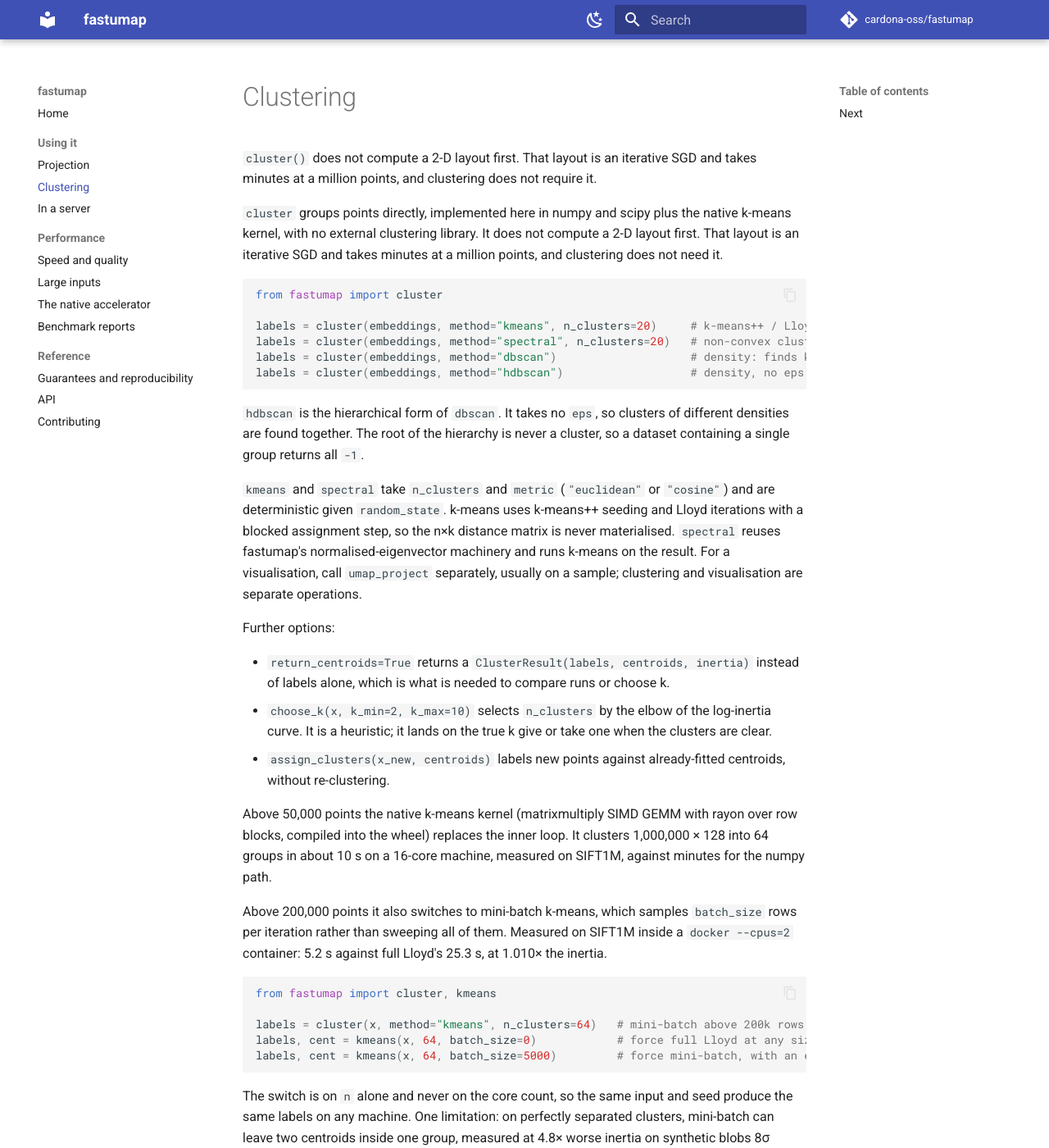
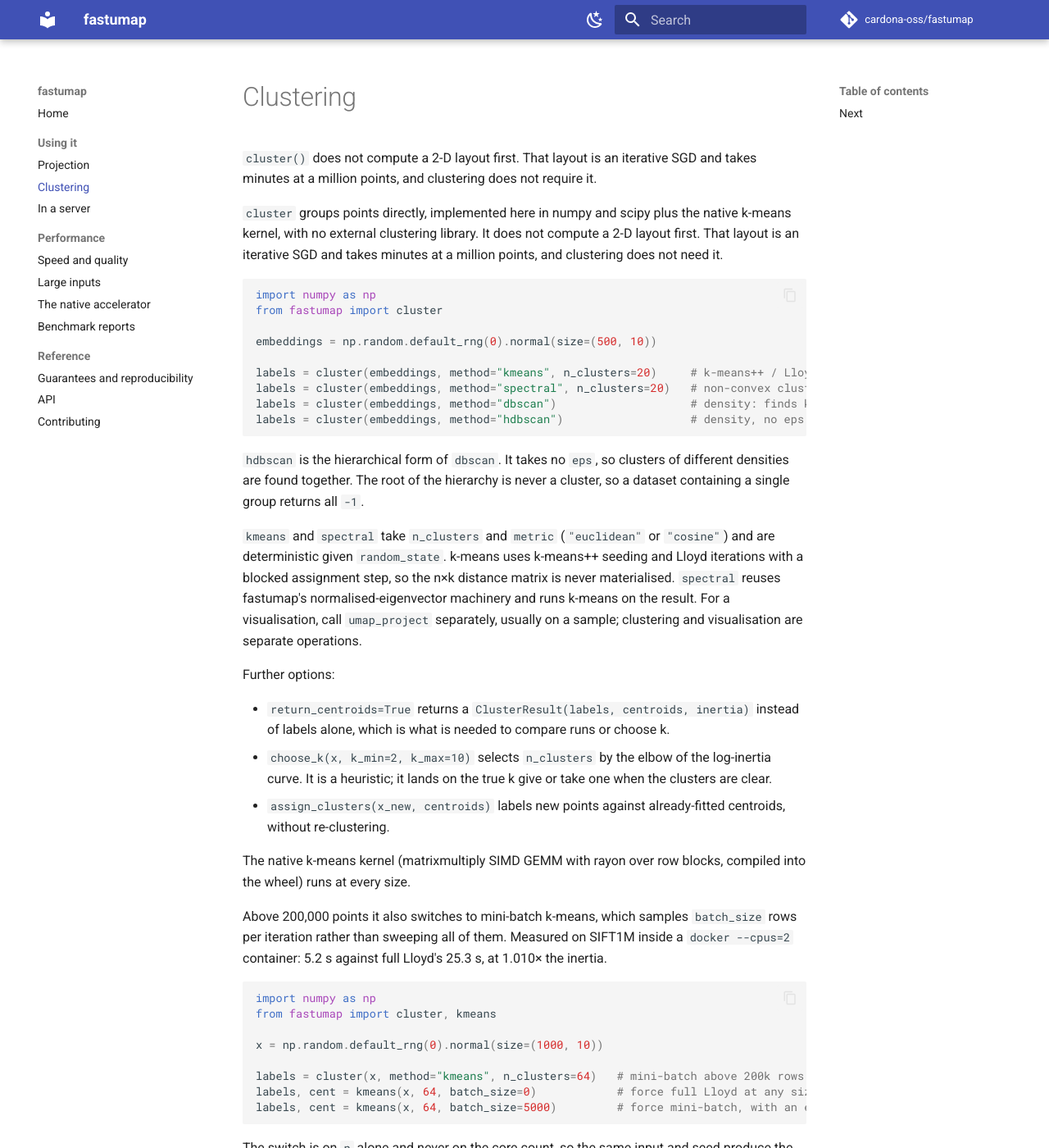
Before and after one commit to jorgeecardona/fastumap, an MkDocs documentation site: the page built from docs/site/clustering.md, in a window 1280 px wide and 1400 px high. Shown: the whole window at 82% size. Built offline with MkDocs 1.6.1 and Material for MkDocs 9.7.7, drawn with Linux system fonts in a browser that asks for light colours; comment, search, counter and statistics services are not loaded; some of the changed text lies outside the part shown.

Commit message:
docs: apply docs-audit fixes 1–10 (fastumap 0.3.2)
Fix 1: add macOS arm64 and x86_64 to prebuilt-wheels list (README,
       AGENTS.md, rust/README.md).
Fix 2: remove stale "50,000 points" and unsourced "10 s on 16-core"
       performance claims from README.
Fix 3: remove 4.8x inertia claim from kmeans/cluster docstrings
       (clustering.py, _kmeans.py); note the open issue instead.
Fix 4: rust/README.md: repo URL → cardona-oss/fastumap; fallback →
       ImportError; accelerator_active always True; drop NumPy comparison.
Fix 5: README densmap/chunk_count description made accurate.
Fix 6: "~10k" → "roughly 20,000 points" in README, AGENTS.md, pyproject.toml.
Fix 7: docs/site/benchmarks.md: replace false "one command" claim.
Fix 8: README code snippets: add variable definitions to all examples.
Fix 9: docs/site/api.md: add ChooseKResult to clustering members list;
       pyproject.toml umap_project accepts list updated.
Fix 10: em dashes removed from README, AGENTS.md, CHANGELOG.md, pyproject.toml,
        rust/README.md, Makefile, docs/blog/numba-free-umap.md,
        docs/site/benchmarks.md, docs/site/large-inputs.md, bench/report.py,
        src/fastumap/__init__.py, src/fastumap/graph.py, src/fastumap/_threads.py,
        src/fastumap/projection.py, src/fastumap/metrics.py.
        Rule: label ≤ 4 words → ": "; longer clause → ". " + capitalise;
        paired dashes → parentheses.

````diff
--- a/README.md
+++ b/README.md
@@ -70,6 +71,12 @@ Categorical labels passed as `y` inform the layout: same-label points attract, s
 is separable in the input space stays separable in 2-D instead of interleaving.
 
 ```python
+import numpy as np
+from fastumap import umap_project
+
+x = np.random.default_rng(0).normal(size=(500, 10))
+labels = np.array([0] * 250 + [1] * 250)
+
 xy = umap_project(x, 2, y=labels)                     # labels: one int per point, -1 = unlabelled
 xy = umap_project(x, 2, y=labels, target_weight=0.9)  # lean harder on the labels
 ```
@@ -91,7 +98,10 @@ kernel, with no external clustering library. It does not compute a 2-D layout fi
 is an iterative SGD and takes minutes at a million points, and clustering does not need it.
 
 ```python
+import numpy as np
 from fastumap import cluster
+
+embeddings = np.random.default_rng(0).normal(size=(500, 10))
 
 labels = cluster(embeddings, method="kmeans", n_clusters=20)     # k-means++ / Lloyd
 labels = cluster(embeddings, method="spectral", n_clusters=20)   # non-convex clusters
@@ -114,21 +124,23 @@ Further options:
 
 - `return_centroids=True` returns a `ClusterResult(labels, centroids, inertia)` instead of labels
   alone, which is what is needed to compare runs or choose k.
-- `choose_k(x, k_min=2, k_max=10)` selects `n_clusters` by the elbow of the log-inertia curve. It is a heuristic;
-  it lands on the true k give or take one when the clusters are clear.
+- `choose_k(x, k_min=2, k_max=10)` selects `n_clusters` by the elbow of the log-inertia curve.
+  It is a heuristic; it lands on the true k give or take one when the clusters are clear.
 - `assign_clusters(x_new, centroids)` labels new points against already-fitted centroids, without
   re-clustering.
 
-Above 50,000 points the native k-means kernel (matrixmultiply SIMD GEMM with rayon over row
-blocks, compiled into the wheel) replaces the inner loop. It clusters 1,000,000 × 128 into 64
-groups in about 10 s on a 16-core machine, measured on SIFT1M, against minutes for the numpy path.
+The native k-means kernel (matrixmultiply SIMD GEMM with rayon over row blocks, compiled into the
+wheel) runs at every size.
 
 Above 200,000 points it also switches to mini-batch k-means, which samples `batch_size` rows per
 iteration rather than sweeping all of them. Measured on SIFT1M inside a `docker --cpus=2`
 container: 5.2 s against full Lloyd's 25.3 s, at 1.010× the inertia.
 
 ```python
+import numpy as np
 from fastumap import cluster, kmeans
+
+x = np.random.default_rng(0).normal(size=(1000, 10))
 
 labels = cluster(x, method="kmeans", n_clusters=64)   # mini-batch above 200k rows
 labels, cent = kmeans(x, 64, batch_size=0)            # force full Lloyd at any size
@@ -136,11 +148,7 @@ labels, cent = kmeans(x, 64, batch_size=5000)         # force mini-batch, with a
 ```
 
 The switch is on `n` alone and never on the core count, so the same input and seed produce the
-same labels on any machine. One limitation: on perfectly separated clusters, mini-batch can leave
-two centroids inside one group, measured at 4.8× worse inertia on synthetic blobs 8σ apart. Its
-running-mean update cannot move a centroid back across an empty gap, where full Lloyd's recompute
-can. Real embeddings overlap and do not trigger this (MNIST measures 1.013× Lloyd), and
-`batch_size=0` disables the switch.
+same labels on any machine. `batch_size=0` disables the switch.
 
 <!-- --8<-- [end:clustering] -->
 ## Quality relative to umap-learn
@@ -171,7 +179,7 @@ is the trade-off UMAP addresses.
 
 umap-learn's times reuse the numba compilation from its first fit in the same process. A fresh
 process pays roughly 20 s of compilation on every invocation, which fastumap does not pay. Above
-about 50,000 points fastumap's exact O(n²) neighbour search becomes the bottleneck;
+roughly 20,000 points fastumap's exact O(n²) neighbour search becomes the bottleneck;
 `pip install fastumap[ann]` addresses that, described below. Raising `chunk_count` (default 1)
 recovers most of the remaining local-overlap gap at proportional cost, and remains deterministic.
 
@@ -217,8 +225,13 @@ Recomputing the whole layout on every request is unnecessary. Fit once, then pla
 the existing layout:
 
 ```python
+import numpy as np
 from fastumap import fit, transform
 from fastumap.projection import UMAPModel
+
+rng = np.random.default_rng(0)
+window = rng.normal(size=(500, 10))   # training data
+pts = rng.normal(size=(5, 10))        # new points to place
 
 model = fit(window, 2)                                 # cache it
 xy, fit_distance = transform(model, pts, return_distances=True)   # coords + per-point fit
@@ -251,17 +264,16 @@ sparse input are not supported: densify sparse input first, and refit when the w
 
 fastumap ships a compiled Rust extension, `fastumap._accel`, inside the wheel. It reimplements the
 SGD layout kernel and the k-means kernel. The prebuilt wheels (abi3, Python 3.11+; Linux x86_64
-and aarch64/Graviton, musllinux for Alpine, and Windows x86_64) carry it, so it is used
-automatically. macOS has no prebuilt wheel yet and builds from the sdist, which requires a Rust
-toolchain, as does any other platform without a prebuilt wheel.
+and aarch64/Graviton, musllinux for Alpine, macOS arm64 and x86_64, and Windows x86_64) carry it,
+so it is used automatically. Any other platform builds from the sdist, which requires a Rust
+toolchain.
 
 The extension is required. If it is absent, for instance in an unbuilt source checkout, fastumap
 raises `ImportError` and tells you to install the wheel or run `uv sync`. It does not fall back to
 a slower path without telling you.
 
-Because the kernel performs umap-learn's in-place walk rather than the fallback's per-epoch
-approximation, it produces a different, higher-quality layout for the same seed. The active path
-can be queried:
+The kernel runs umap-learn's in-place SGD walk. `densmap=True` and `chunk_count > 1` use a numpy
+loop instead and are not affected by this path. The active path can be queried:
 
 ```python
 import fastumap
--- a/docs/site/benchmarks.md
+++ b/docs/site/benchmarks.md
@@ -1,6 +1,8 @@
 # Benchmark reports
 
-Every number quoted on this site and in the README is generated by one command:
+`make bench-report` regenerates the projection quality and k-means numbers. The import table, the
+ANN table, the BLAS numbers, the `transform` 72%, and the `init` 6.4x and 1.2x numbers are not
+generated by this command; those are measured separately. Run:
 
 ```bash
 make bench-report
--- a/rust/README.md
+++ b/rust/README.md
@@ -1,26 +1,26 @@
 # fastumap native kernels (`fastumap._accel`)
 
-The compiled Rust extension built into [fastumap](https://gitlab.com/jorgeecardona/fastumap). Two
+The compiled Rust extension built into [fastumap](https://gitlab.com/cardona-oss/fastumap). Two
 kernels: the SGD layout (`optimize_layout`) and k-means (`kmeans`). Built with PyO3 + maturin,
-shipped **inside the fastumap wheel** — no separate package.
+shipped **inside the fastumap wheel**: no separate package.
 
 - Prebuilt wheel for your platform: the kernel is always there.
-- sdist (no wheel): needs a Rust toolchain to compile. Without one, fastumap falls back to the
-  pure-NumPy path.
+- sdist (no wheel): needs a Rust toolchain to compile. Without one, `import fastumap` raises
+  `ImportError`.
 
-`fastumap.accelerator_active()` reports which path is in use.
+`fastumap.accelerator_active()` always returns `True`.
 
 ## Rationale
 
 - **Concurrency.** The loop runs with the GIL released, so concurrent `asyncio.to_thread`
   calls execute in parallel, and Rust's borrow checker precludes data races.
-- **Fast cold start.** The extension is a small `.so` that imports in milliseconds — no runtime
-  JIT and no 172 MB of llvmlite — so it preserves fastumap's fast import even on a
-  fractional-vCPU host. Prebuilt wheels cover x86_64 and aarch64/Graviton.
-- **Fidelity.** It does umap-learn's true in-place (Hogwild) edge walk. The NumPy path only
-  approximates that with a per-epoch snapshot. So the kernel is both faster and slightly higher
-  overlap — and it gives a different (better) layout than the NumPy fallback for the same seed.
-  See fastumap's Reproducibility section.
+- **Fast cold start.** The extension is a small `.so` that imports in milliseconds (no runtime
+  JIT and no 172 MB of llvmlite) so it preserves fastumap's fast import even on a
+  fractional-vCPU host. Prebuilt wheels cover Linux x86_64, aarch64/Graviton, macOS arm64 and
+  x86_64, and Windows x86_64.
+- **Fidelity.** It does umap-learn's true in-place (Hogwild) edge walk, which is the default path.
+  (`densmap=True` and `chunk_count > 1` use a numpy loop instead.) See fastumap's Reproducibility
+  section.
 
 ## Benchmarks
 
@@ -34,12 +34,12 @@ graph and initialisation:
 
 Output is deterministic run to run. These figures were taken on a swap-loaded machine; an
 unloaded host shows a wider margin. The distribution is a single **abi3** wheel (`cp311-abi3`)
-compatible with Python 3.11 and later — one build, no per-version rebuild.
+compatible with Python 3.11 and later: one build, no per-version rebuild.
 
 ## Building
 <!-- --8<-- [start:building] -->
 
-Run from the repository root — maturin reads the root `pyproject.toml` (its `[tool.maturin]`
+Run from the repository root: maturin reads the root `pyproject.toml` (its `[tool.maturin]`
 points `manifest-path` at this `rust/Cargo.toml`) and builds the whole `fastumap` wheel, Python
 plus extension:
 
--- a/src/fastumap/__init__.py
+++ b/src/fastumap/__init__.py
@@ -1,4 +1,4 @@
-"""fastumap — fast, import-light UMAP and clustering.
+"""fastumap: fast, import-light UMAP and clustering.
 
 The public surface is small on purpose. ``umap_project`` / ``spectral_project`` build layouts.
 ``cluster`` / ``assign_clusters`` do clustering. There are also the grading metrics.
````
Also changed, not shown: other parts of README.md (+3 -2 lines), AGENTS.md (+10 -10 lines), CHANGELOG.md (+31 -31 lines), docs/blog/numba-free-umap.md (+14 -15 lines), docs/site/api.md (+1 -0 lines), docs/site/large-inputs.md (+1 -1 lines), pyproject.toml (+9 -9 lines), 8 other files.
